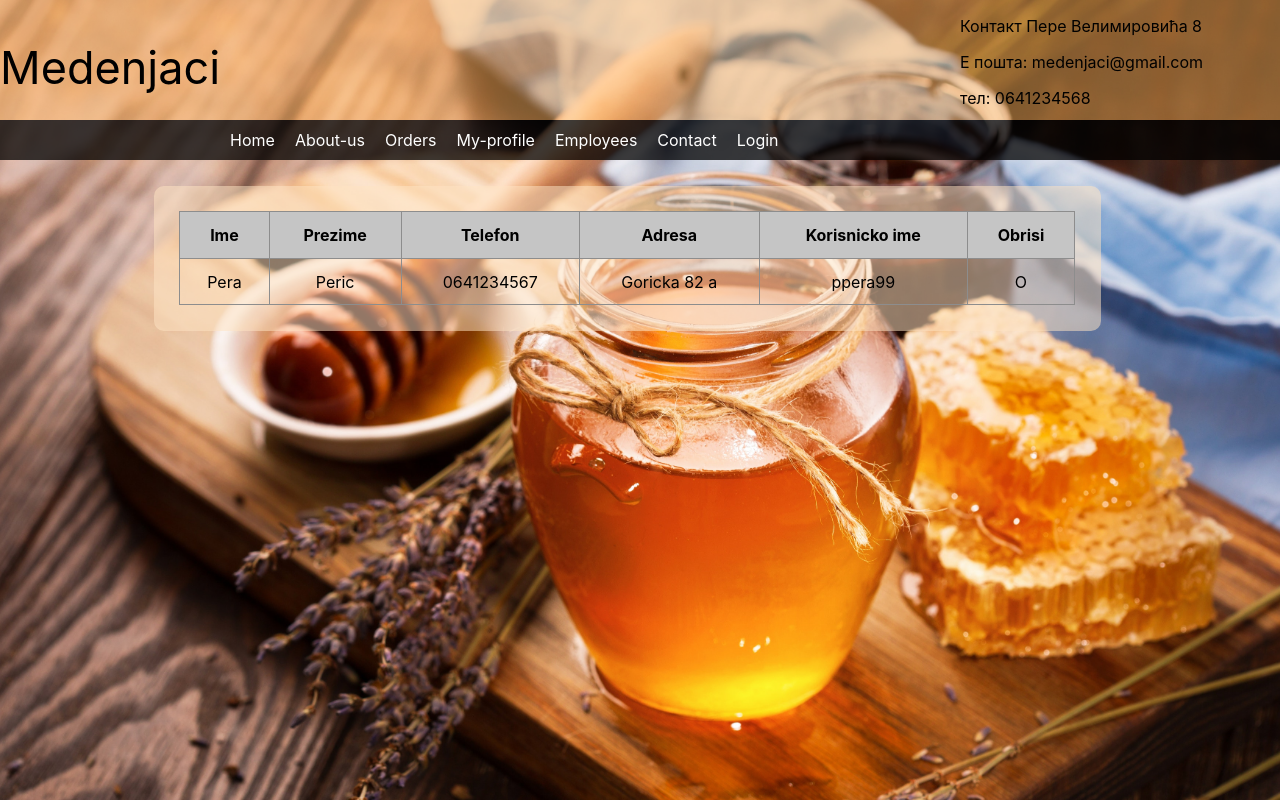
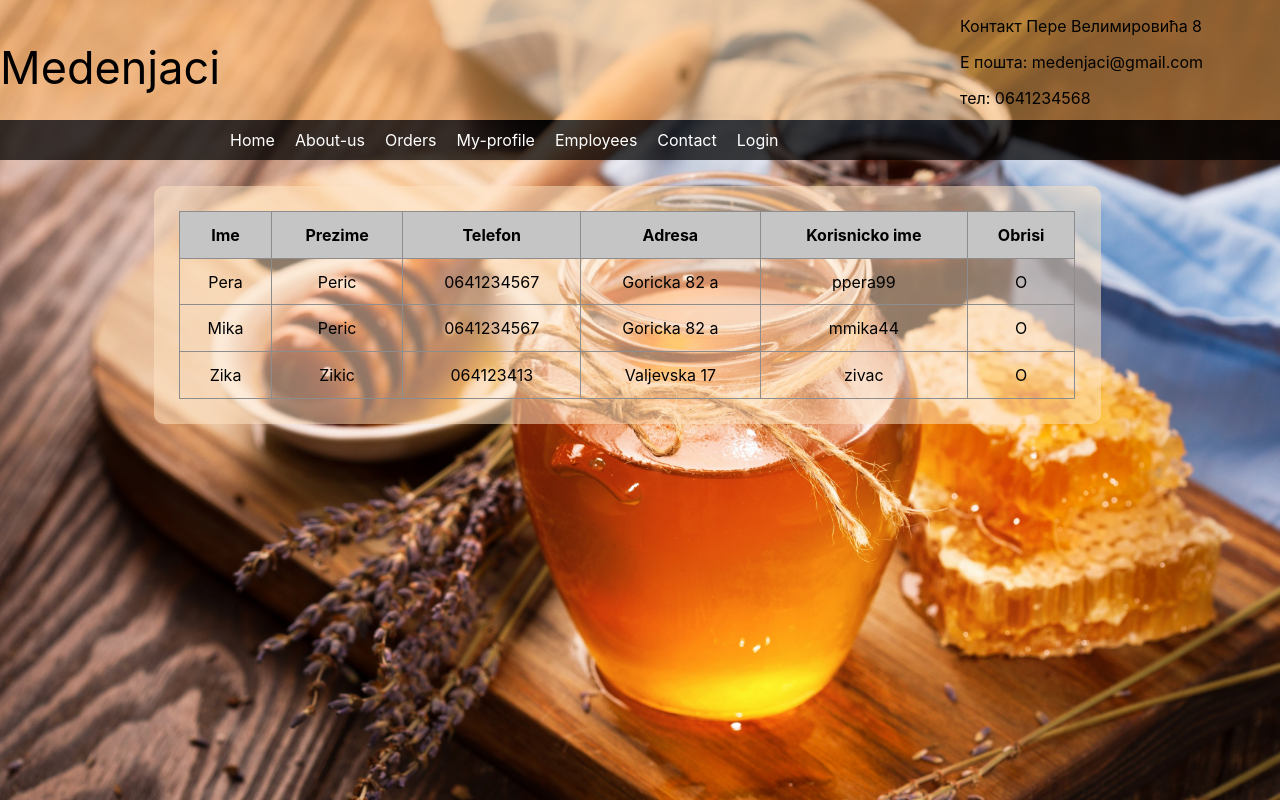
Before and after one commit to bpavle/honey-store-web, a React (Create React App) app: page /employees in a window 1280 px wide. Built offline with nearby package versions, Linux system fonts and the light colour scheme.

Commit message:
Added deleting employee

```diff
--- a/src/components/Employees.jsx
+++ b/src/components/Employees.jsx
@@ -1,6 +1,31 @@
-import React from "react";
+import React, { useState, useEffect } from "react";
 import styles from "./Employees.module.css";
 const Employees = () => {
+  let [employees, setEmployees] = useState([
+    {
+      name: "Pera",
+      surname: "Peric",
+      phone: "0641234567",
+      address: "Goricka 82 a",
+      username: "ppera99",
+    },
+    {
+      name: "Mika",
+      surname: "Peric",
+      phone: "0641234567",
+      address: "Goricka 82 a",
+      username: "mmika44",
+    },
+    {
+      name: "Zika",
+      surname: "Zikic",
+      phone: "064123413",
+      address: "Valjevska 17",
+      username: "zivac",
+    },
+  ]);
+
+  console.log(employees);
   return (
     <div className={styles.Employees}>
       <table className={styles.table}>
@@ -12,14 +37,26 @@ const Employees = () => {
           <th>Korisnicko ime</th>
           <th>Obrisi</th>
         </tr>
-        <tr>
-          <td>Pera</td>
-          <td>Peric</td>
-          <td>0641234567</td>
-          <td>Goricka 82 a</td>
-          <td>ppera99</td>
-          <td>O</td>
-        </tr>
+        {employees.map((employee) => {
+          return (
+            <tr key={employee.username}>
+              <td>{employee.name}</td>
+              <td>{employee.surname}</td>
+              <td>{employee.phone}</td>
+              <td>{employee.address}</td>
+              <td>{employee.username}</td>
+              <td
+                onClick={() => {
+                  setEmployees(
+                    employees.filter((e) => employee.username != e.username)
+                  );
+                }}
+              >
+                O
+              </td>
+            </tr>
+          );
+        })}
       </table>
     </div>
   );
```
